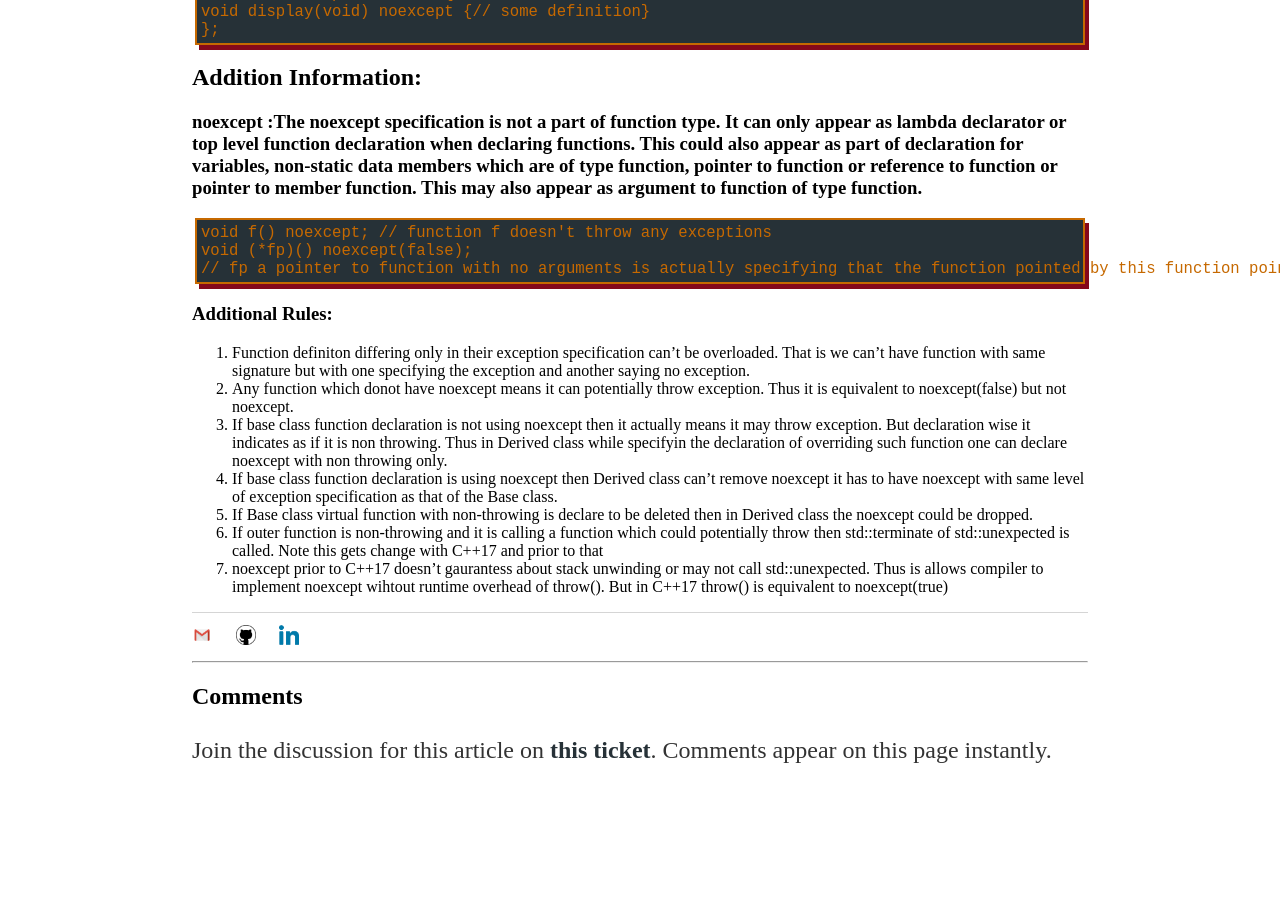
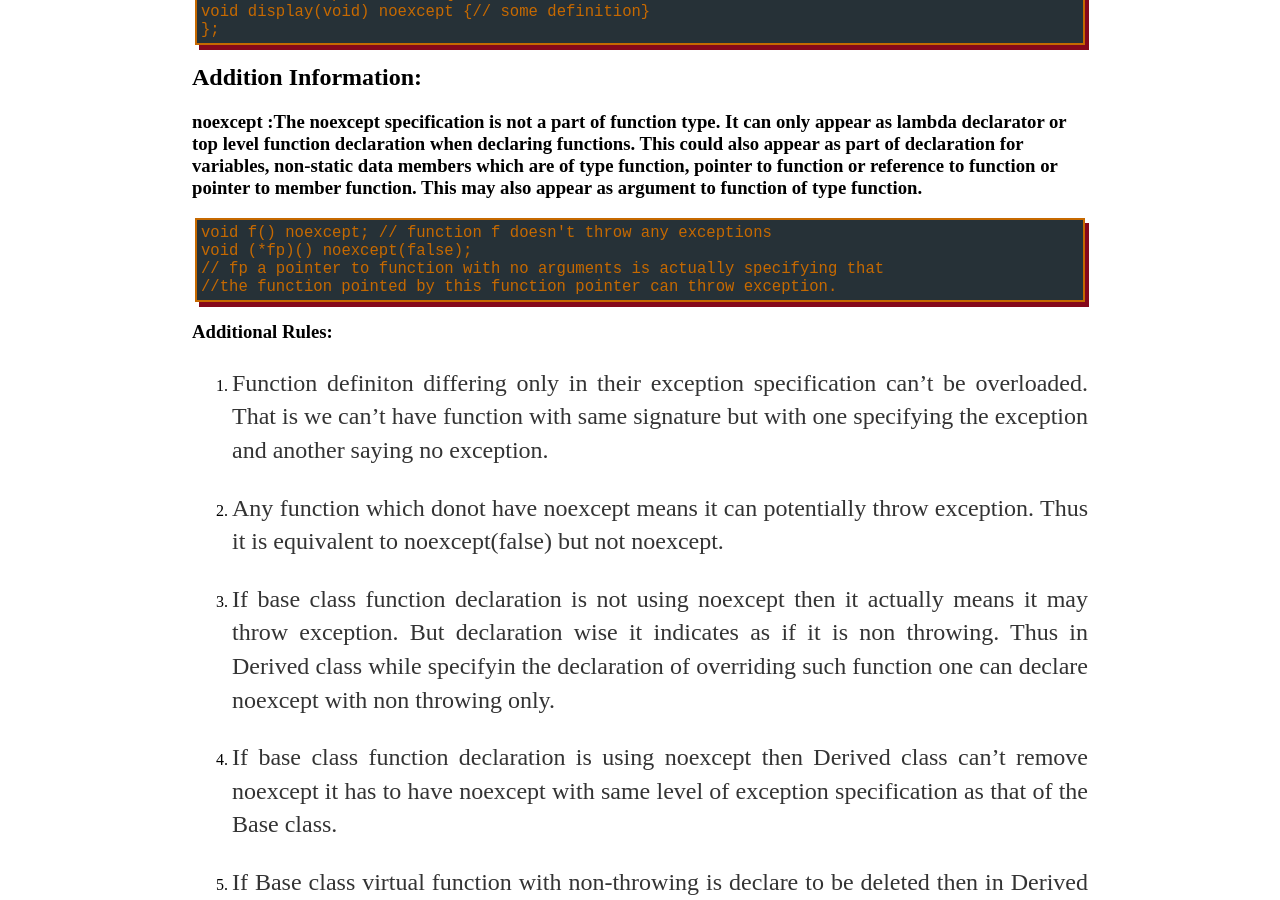
Before and after one commit to devchait/devchait.github.io, a Jekyll site: the page built from docs/_posts/2022-01-03-msvc-error-c2694.md, in a window 1280 px wide and 900 px high, scrolled down 1583 px. Built offline with Jekyll 4.4.1, drawn with Linux system fonts in a browser that asks for light colours; before the commit the page ends 2411 px from its top, so only the background shows below that; part of the change alters nothing that is shown.

````diff
--- a/docs/_posts/2022-01-03-msvc-error-c2694.md
+++ b/docs/_posts/2022-01-03-msvc-error-c2694.md
@@ -53,16 +53,23 @@ void display(void) noexcept {// some definition}
 ```cpp
 void f() noexcept; // function f doesn't throw any exceptions
 void (*fp)() noexcept(false);
-// fp a pointer to function with no arguments is actually specifying that the function pointed by this function pointer can throw exception.
+// fp a pointer to function with no arguments is actually specifying that
+//the function pointed by this function pointer can throw exception.
 ```
 
 ### Additional Rules:
 
 1. Function definiton differing only in their exception specification can't be overloaded.
 That is we can't have function with same signature but with one specifying the exception and another saying no exception.
-3. Any function which donot have noexcept means it can potentially throw exception. Thus it is equivalent to noexcept(false) but not noexcept.
-4. If base class function declaration is not using noexcept then it actually means it may throw exception. But declaration wise it indicates as if it is non throwing. Thus in Derived class while specifyin the declaration of overriding such function one can declare noexcept with non throwing only.
-5. If base class function declaration is using noexcept then Derived class can't remove noexcept it has to have noexcept with same level of exception specification as that of the Base class.
-6. If Base class virtual function with non-throwing is declare to be deleted then in Derived class the noexcept could be dropped.
-7. If outer function is non-throwing and it is calling a function which could potentially throw then std::terminate of std::unexpected is called. Note this gets change with C++17 and prior to that
-8. noexcept prior to C++17 doesn't gaurantess about stack unwinding or may not call std::unexpected. Thus is allows compiler to implement noexcept wihtout runtime overhead of throw(). But in C++17 throw() is equivalent to noexcept(true)
+
+2. Any function which donot have noexcept means it can potentially throw exception. Thus it is equivalent to noexcept(false) but not noexcept.
+
+3. If base class function declaration is not using noexcept then it actually means it may throw exception. But declaration wise it indicates as if it is non throwing. Thus in Derived class while specifyin the declaration of overriding such function one can declare noexcept with non throwing only.
+
+4. If base class function declaration is using noexcept then Derived class can't remove noexcept it has to have noexcept with same level of exception specification as that of the Base class.
+
+5. If Base class virtual function with non-throwing is declare to be deleted then in Derived class the noexcept could be dropped.
+
+6. If outer function is non-throwing and it is calling a function which could potentially throw then std::terminate of std::unexpected is called. Note this gets change with C++17 and prior to that
+
+7. noexcept prior to C++17 doesn't gaurantess about stack unwinding or may not call std::unexpected. Thus is allows compiler to implement noexcept wihtout runtime overhead of throw(). But in C++17 throw() is equivalent to noexcept(true)
````
